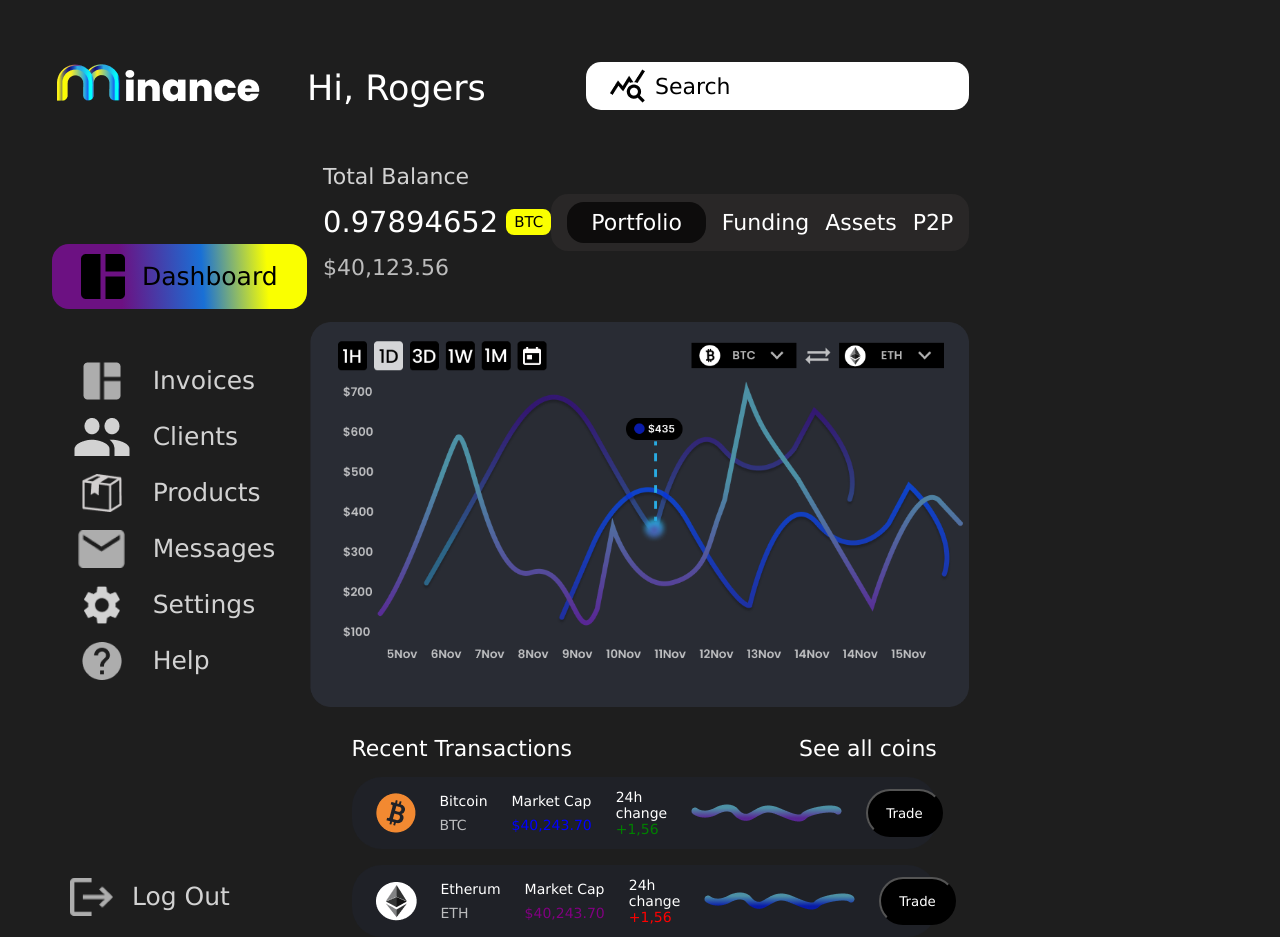
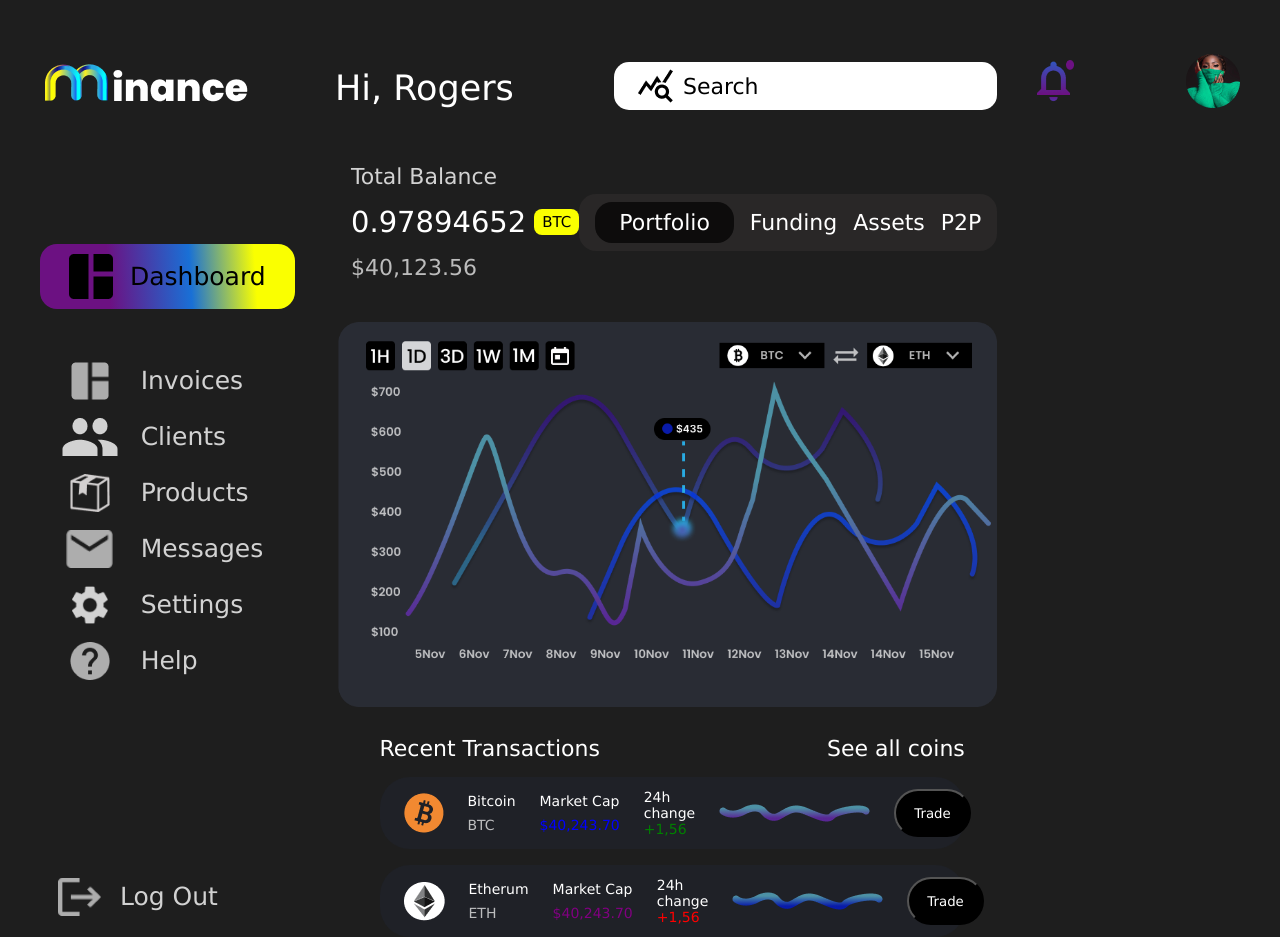
Before and after one commit to Clansou/integration_maquette, a Vue app: page /#/ in a window 1280 px wide. Built offline with nearby package versions, Linux system fonts and the light colour scheme.

Commit message:
Create Profil Part

```diff
--- a/src/views/HomeView.vue
+++ b/src/views/HomeView.vue
@@ -62,6 +62,12 @@
       <TransactionComponent img="image/Crypto/Etherum2.png" subimg="image/transactionCurve2.png" name="Etherum" subname="ETH" activeColor1="purple" activeColor2="red"/>
     </div>
   </main>
+  <aside>
+    <div id="profil">
+      <img src="../../public/image/Icone/Notification.png" alt="">
+      <img src="../../public/image/Profil.png" alt="">
+    </div>
+  </aside>
 </template>
 
 
@@ -87,8 +93,9 @@
   #Logo{
     margin-bottom: 128px;
   }
-  #app>aside{
-    margin-left: 52px;
+  aside{
+    margin-right: 40px;
+    margin-left: 40px;
     position: relative;
   }
   #Dashboard{
@@ -226,4 +233,21 @@
     margin-left: auto;
     margin-right: auto;
   }
+
+
+
+
+
+  #profil{
+    display: flex;
+  }
+  #profil>img{
+    height: fit-content;
+    margin-top: auto;
+    margin-bottom: auto;
+  }
+  #profil :nth-child(2){
+    margin-left: auto;
+  }
+
 </style>
```
